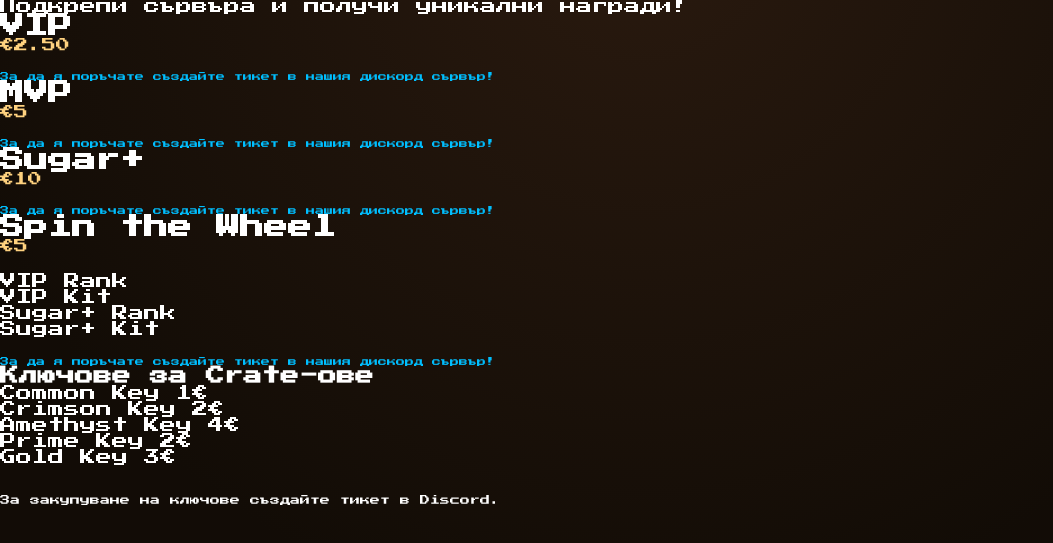
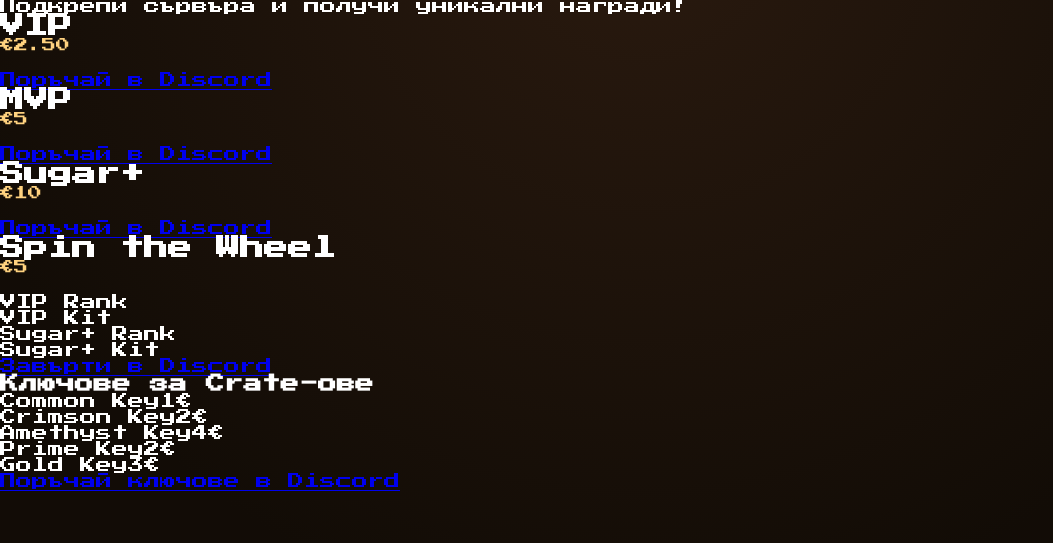
Before and after one commit to Mitko34560/sugarsmp, a plain HTML site: page shop.html in a window 1280 px wide. Shown: the part 83-626 px from the top of the page, without its empty margins (0-1053 px from the left). Drawn offline with Linux system fonts and the light colour scheme.

Commit message:
Update shop.html

```diff
--- a/shop.html
+++ b/shop.html
@@ -4,6 +4,7 @@
 <meta charset="UTF-8">
 <meta name="viewport" content="width=device-width, initial-scale=1.0">
 <title>Магазин - SugarSMP</title>
+
 <link rel="stylesheet" href="style.css">
 <link href="https://fonts.googleapis.com/css2?family=Press+Start+2P&display=swap" rel="stylesheet">
 </head>
@@ -19,41 +20,35 @@
 </div>
 </nav>
 
-<section class="shop-container">
+<section class="shop-section">
 
-<h1 class="shop-title">Магазин</h1>
+<h1>Магазин</h1>
 <p class="shop-sub">Подкрепи сървъра и получи уникални награди!</p>
 
-<div class="shop-grid">
+<div class="shop-layout">
 
-<!-- ЛЯВО – РАНГОВЕ -->
-<div class="shop-left">
+<!-- ЛЯВО -->
+<div class="products">
 
-<div class="rank-card">
+<div class="product">
 <h2>VIP</h2>
 <p class="price">€2.50</p>
-<a href="https://discord.com/invite/PnYVhN89Wc" target="_blank" class="discord-order">
-За да я поръчате създайте тикет в нашия дискорд сървър!
-</a>
+<a href="https://discord.com/invite/PnYVhN89Wc" target="_blank" class="discord-btn">Поръчай в Discord</a>
 </div>
 
-<div class="rank-card">
+<div class="product">
 <h2>MVP</h2>
 <p class="price">€5</p>
-<a href="https://discord.com/invite/PnYVhN89Wc" target="_blank" class="discord-order">
-За да я поръчате създайте тикет в нашия дискорд сървър!
-</a>
+<a href="https://discord.com/invite/PnYVhN89Wc" target="_blank" class="discord-btn">Поръчай в Discord</a>
 </div>
 
-<div class="rank-card highlight">
+<div class="product highlight">
 <h2>Sugar+</h2>
 <p class="price">€10</p>
-<a href="https://discord.com/invite/PnYVhN89Wc" target="_blank" class="discord-order">
-За да я поръчате създайте тикет в нашия дискорд сървър!
-</a>
+<a href="https://discord.com/invite/PnYVhN89Wc" target="_blank" class="discord-btn">Поръчай в Discord</a>
 </div>
 
-<div class="rank-card spin">
+<div class="product spin">
 <h2>Spin the Wheel</h2>
 <p class="price">€5</p>
 <ul>
@@ -62,46 +57,25 @@
 <li>Sugar+ Rank</li>
 <li>Sugar+ Kit</li>
 </ul>
-<a href="https://discord.com/invite/PnYVhN89Wc" target="_blank" class="discord-order">
-За да я поръчате създайте тикет в нашия дискорд сървър!
-</a>
+<a href="https://discord.com/invite/PnYVhN89Wc" target="_blank" class="discord-btn">Завърти в Discord</a>
 </div>
 
 </div>
 
-<!-- ДЯСНО – КЛЮЧОВЕ -->
-<div class="shop-right">
+<!-- ДЯСНО -->
+<div class="keys">
 
-<h3 class="keys-title">Ключове за Crate-ове</h3>
+<h3>Ключове за Crate-ове</h3>
 
-<div class="key-item">
-<span>Common Key</span>
-<span>1€</span>
-</div>
+<div class="key"><span>Common Key</span><span>1€</span></div>
+<div class="key"><span>Crimson Key</span><span>2€</span></div>
+<div class="key"><span>Amethyst Key</span><span>4€</span></div>
+<div class="key"><span>Prime Key</span><span>2€</span></div>
+<div class="key"><span>Gold Key</span><span>3€</span></div>
 
-<div class="key-item">
-<span>Crimson Key</span>
-<span>2€</span>
-</div>
-
-<div class="key-item">
-<span>Amethyst Key</span>
-<span>4€</span>
-</div>
-
-<div class="key-item">
-<span>Prime Key</span>
-<span>2€</span>
-</div>
-
-<div class="key-item">
-<span>Gold Key</span>
-<span>3€</span>
-</div>
-
-<p style="margin-top:30px; font-size:10px;">
-За закупуване на ключове създайте тикет в Discord.
-</p>
+<a href="https://discord.com/invite/PnYVhN89Wc" target="_blank" class="discord-btn full">
+Поръчай ключове в Discord
+</a>
 
 </div>
 
```
